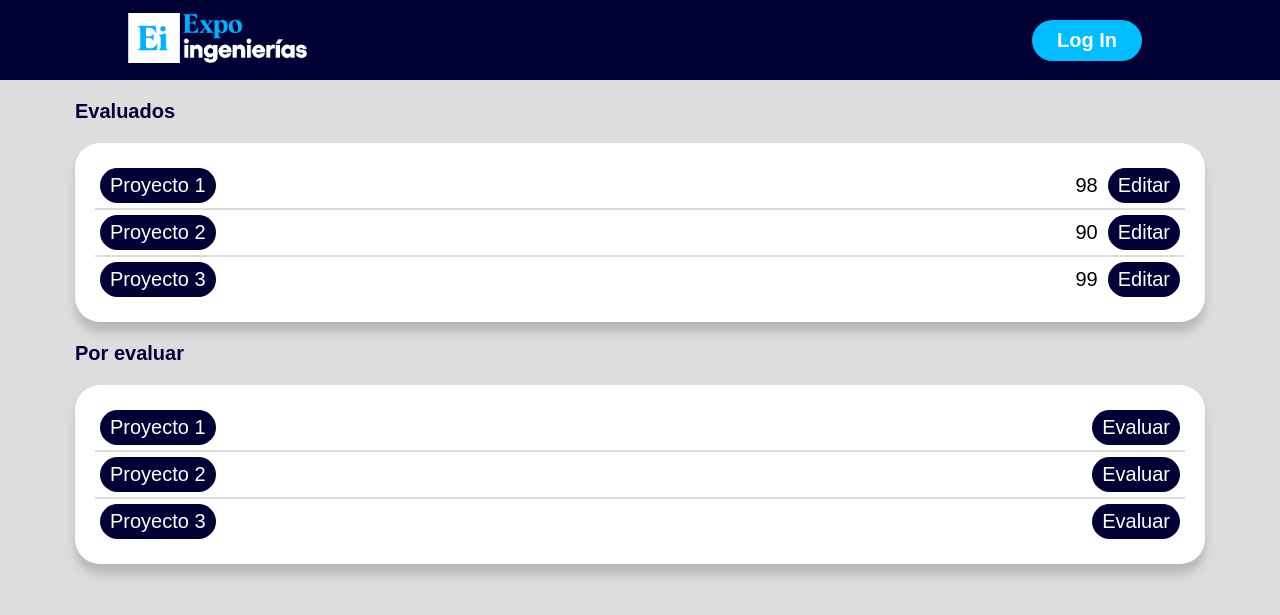
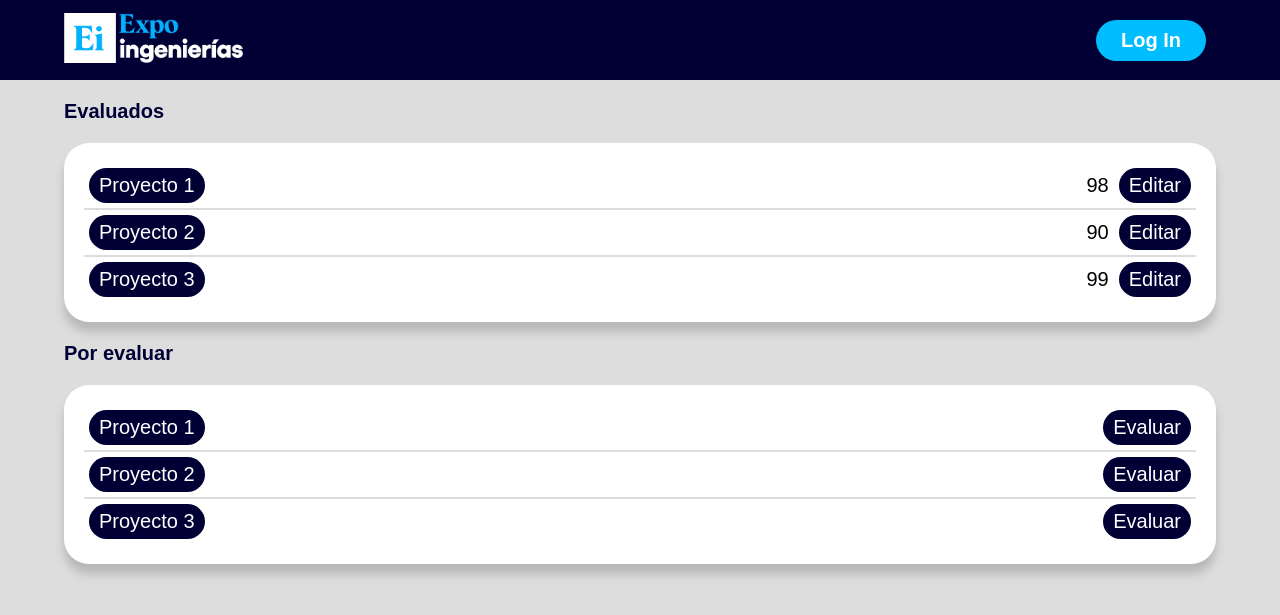
Before and after one commit to OshkarVTec/ExpoIngenieriasWeb, a PHP site: page /evaluar.html in a window 1280 px wide. Shown: the top 615 px of the page. Run offline with PHP 8.4, Linux system fonts and the light colour scheme; some web fonts are replaced.

Commit message:
Changed style to %

```diff
--- a/CSS/style.css
+++ b/CSS/style.css
@@ -66,7 +66,7 @@ h1 {
   justify-content: space-between;
   align-items: center;
   height: 80px;
-  padding: 5px 10%;
+  padding: 5px 5%;
   font-family: 'Oswald', sans-serif;
   font-size: 40px;
 }
@@ -106,8 +106,8 @@ h1 {
   display: grid;
   background: #FFFFFF;
   margin-top: 20px;
-  margin-left: 75px;
-  margin-right: 75px;
+  margin-left: 5%;
+  margin-right: 5%;
   margin-bottom: 20px;
   border-radius: 25px;
   padding: 20px;
@@ -117,8 +117,8 @@ h1 {
 
 .label{
   margin-top: 20px;
-  margin-left: 75px;
-  margin-right: 75px;
+  margin-left: 5%;
+  margin-right: 5%;
 
 }
 
```
